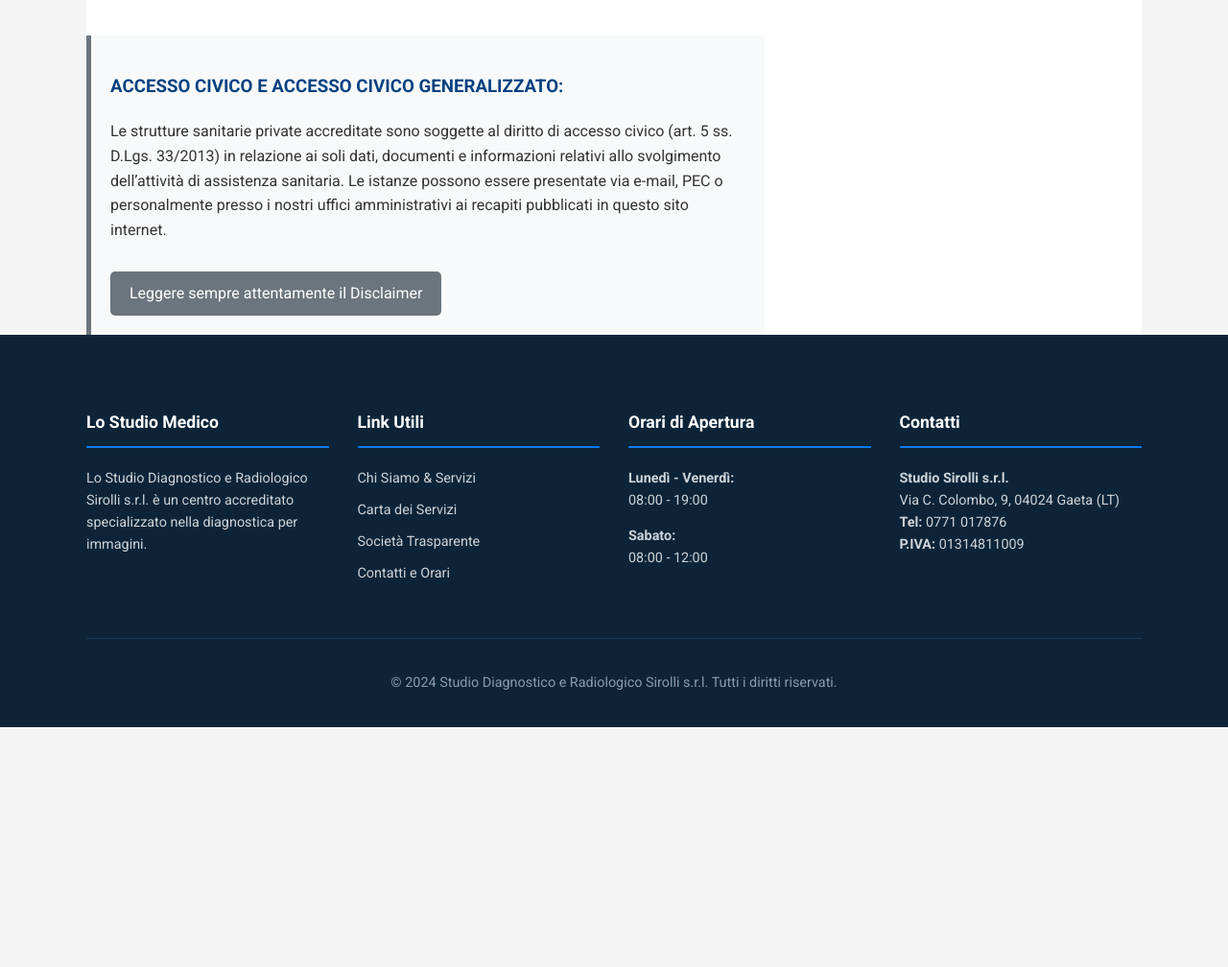
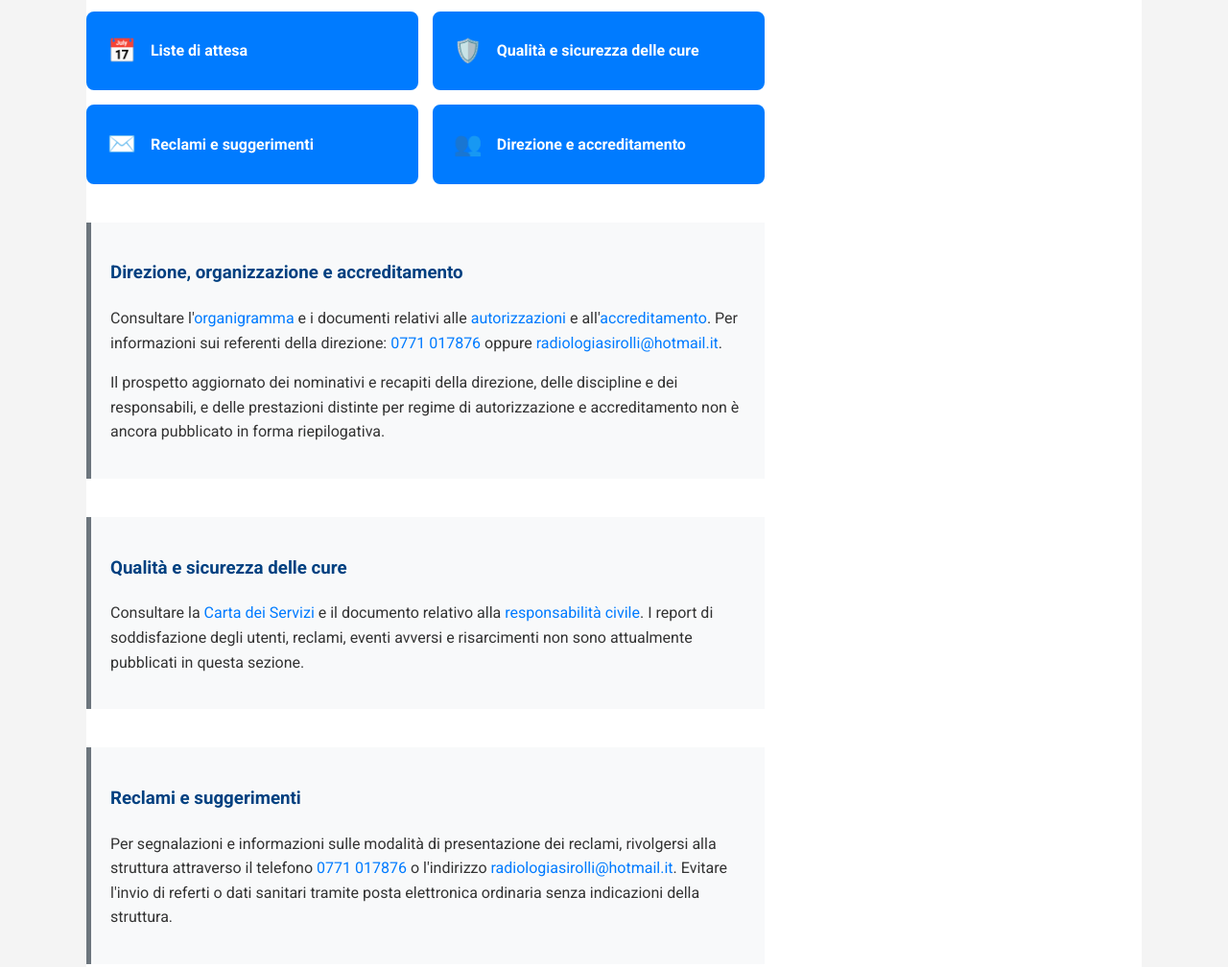
Before and after one commit to centrodiagnosticosirolli/gaeta, a plain HTML site: page societa-trasparente.html in a window 1280 px wide. Shown: the part 487-1495 px from the top of the page at 96% size. Before the commit the page ends 1245 px from the top, so only its background shows below. Drawn offline with Linux system fonts and the light colour scheme.

Commit message:
Trasparenza: aggiunge accesso a liste di attesa, direzione, qualità e reclami

```diff
--- a/societa-trasparente.html
+++ b/societa-trasparente.html
@@ -63,7 +63,25 @@
                 <a href="rc.pdf" class="transparent-button" download><span>🛡️</span> RC (Assicurazione)</a>
                 <a href="autorizzazioni.pdf" class="transparent-button" download><span>📜</span> Autorizzazioni e Accreditamenti</a>
                 <a href="codice-etico.pdf" class="transparent-button" download><span>✍️</span> Codice Etico</a>
+                <a href="liste-di-attesa.html" class="transparent-button"><span>📅</span> Liste di attesa</a>
+                <a href="#qualita" class="transparent-button"><span>🛡️</span> Qualità e sicurezza delle cure</a>
+                <a href="#reclami" class="transparent-button"><span>✉️</span> Reclami e suggerimenti</a>
+                <a href="#direzione" class="transparent-button"><span>👥</span> Direzione e accreditamento</a>
             </div>
+            <div class="disclaimer-box" id="direzione">
+                <h3>Direzione, organizzazione e accreditamento</h3>
+                <p>Consultare l'<a href="organigramma.pdf">organigramma</a> e i documenti relativi alle <a href="autorizzazioni.pdf">autorizzazioni</a> e all'<a href="accreditamento-ssr.pdf">accreditamento</a>. Per informazioni sui referenti della direzione: <a href="tel:0771017876">0771 017876</a> oppure <a href="mailto:radiologiasirolli@hotmail.it">radiologiasirolli@hotmail.it</a>.</p>
+                <p>Il prospetto aggiornato dei nominativi e recapiti della direzione, delle discipline e dei responsabili, e delle prestazioni distinte per regime di autorizzazione e accreditamento non è ancora pubblicato in forma riepilogativa.</p>
+            </div>
+            <div class="disclaimer-box" id="qualita">
+                <h3>Qualità e sicurezza delle cure</h3>
+                <p>Consultare la <a href="carta-dei-servizi.html">Carta dei Servizi</a> e il documento relativo alla <a href="rc.pdf">responsabilità civile</a>. I report di soddisfazione degli utenti, reclami, eventi avversi e risarcimenti non sono attualmente pubblicati in questa sezione.</p>
+            </div>
+            <div class="disclaimer-box" id="reclami">
+                <h3>Reclami e suggerimenti</h3>
+                <p>Per segnalazioni e informazioni sulle modalità di presentazione dei reclami, rivolgersi alla struttura attraverso il telefono <a href="tel:0771017876">0771 017876</a> o l'indirizzo <a href="mailto:radiologiasirolli@hotmail.it">radiologiasirolli@hotmail.it</a>. Evitare l'invio di referti o dati sanitari tramite posta elettronica ordinaria senza indicazioni della struttura.</p>
+            </div>
+
 
             <div class="disclaimer-box">
                 <h3>ACCESSO CIVICO E ACCESSO CIVICO GENERALIZZATO:</h3>
```
